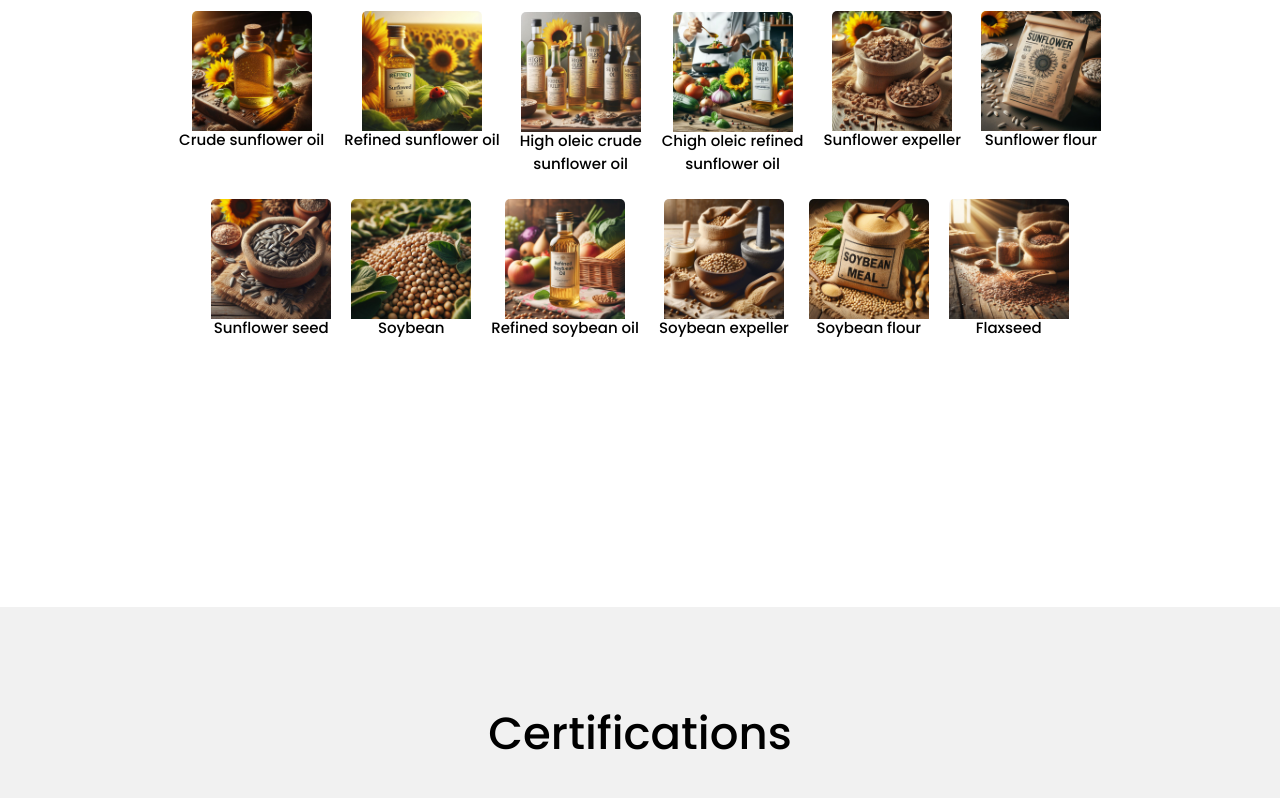
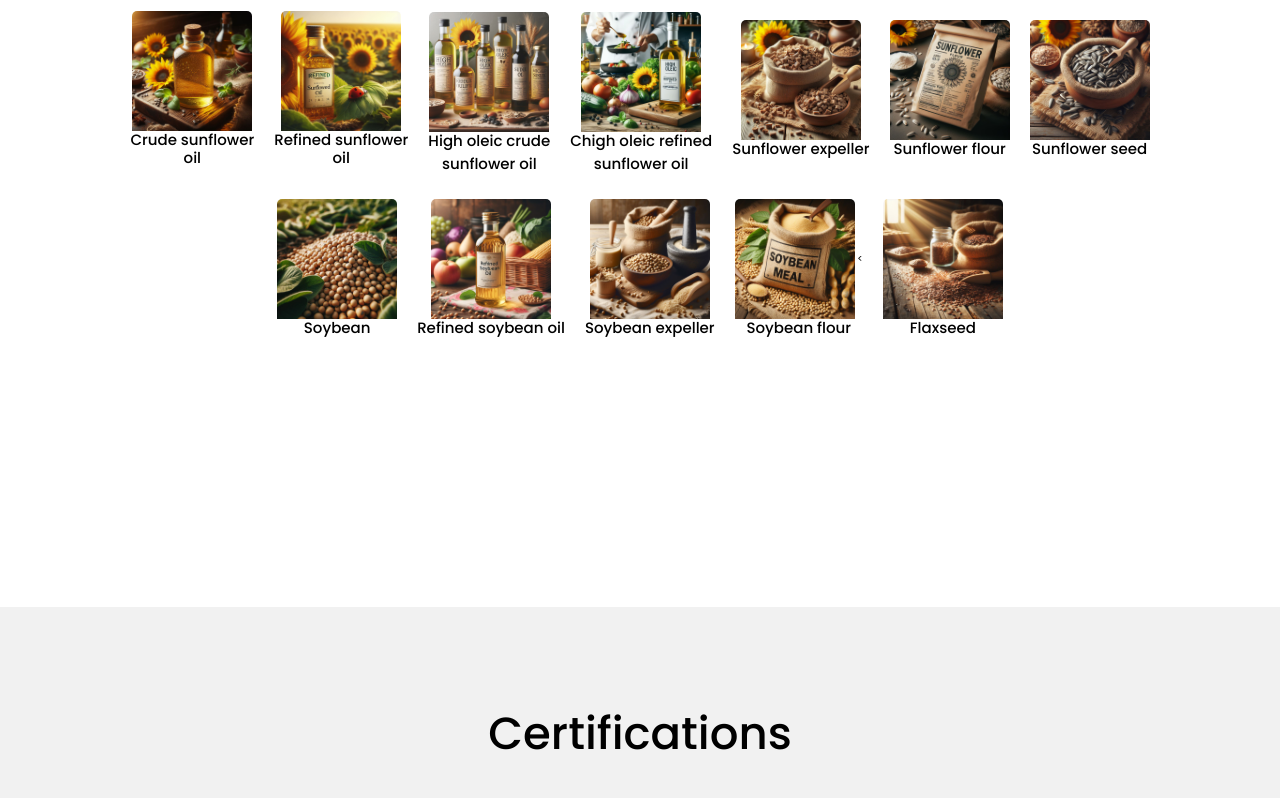
Before and after one commit to victorwake/igl-granos, a plain HTML site: page index.html in a window 1280 px wide. Shown: the part 1660-2458 px from the top of the page. Drawn offline with nearby package versions, Linux system fonts and the light colour scheme.

Commit message:
fix css product

```diff
--- a/index.html
+++ b/index.html
@@ -87,22 +87,22 @@
             <div class="products-box">
                 <img src="./img/products/Crude-sunflower-oil.jpg" alt="" style="width: 120px;">
                 <div class="porfolio-layer">
-                    <h4 id="crude-sunflower">Crude sunflower oil</h4>
+                    <h4 id="crude-sunflower">Crude sunflower </br> oil</h4>
                     <h6 class="br-products"> </h6>
                 <!-- <a href="#"><i class='bx bx-link-external'></i></a> -->
                 </div>
             </div>
             <div class="products-box">
                 <img src="./img/products/Refined-sunflower-oil.jpg" alt="" style="width: 120px;">
-                <div class="porfolio-layer">
-                    <h4 id="refined-sunflower-oil">Refined sunflower oil</h4>
+                <div class="products-layer">
+                    <h4 id="refined-sunflower-oil">Refined sunflower </br> oil</h4>
                     <h6 class="br-products"> </h6>
                 <!-- <a href="#"><i class='bx bx-link-external'></i></a> -->
                 </div>
             </div>
             <div class="products-box">
                 <img src="./img/products/High-oleic-crude-sunflower-oil.jpg" alt="" style="width: 120px;">
-                <div class="porfolio-layer">
+                <div class="products-layer">
                     <h4 id="high-oleic-crude">High oleic crude</h4>
                     <h4 id="sunflower-oil"> sunflower oil</h4>
                 <!-- <a href="#"><i class='bx bx-link-external'></i></a> -->
@@ -110,7 +110,7 @@
             </div>
             <div class="products-box">
                 <img src="./img/products/High-oleic-refined-sunflower-oil.jpg" alt="" style="width: 120px;">
-                <div class="porfolio-layer">
+                <div class="products-layer">
                     <h4 id="chigh-oleic-refined">Chigh oleic refined</h4>
                     <h4 id="sunflower-oil">sunflower oil</h4>
                 <!-- <a href="#"><i class='bx bx-link-external'></i></a> -->
@@ -118,7 +118,7 @@
             </div>
             <div class="products-box">
                 <img src="./img/products/Sunflower-expeller.jpg" alt="" style="width: 120px;">
-                <div class="porfolio-layer">
+                <div class="products-layer">
                     <h4 id="sunflower-expeller">Sunflower expeller</h4>
                     <h6 class="br-products"> </h6>
                 <!-- <a href="#"><i class='bx bx-link-external'></i></a> -->
@@ -126,7 +126,7 @@
             </div>
             <div class="products-box">
                 <img src="./img/products/Sunflower-flour.jpg" alt="" style="width: 120px;">
-                <div class="porfolio-layer">
+                <div class="products-layer">
                     <h4 id="sunflower-flour">Sunflower flour</h4>
                     <h6 class="br-products"> </h6>
                 <!-- <a href="#"><i class='bx bx-link-external'></i></a> -->
@@ -134,7 +134,7 @@
             </div>
             <div class="products-box">
                 <img src="./img/products/Sunflower-seed.jpg" alt="" style="width: 120px;">
-                <div class="porfolio-layer">
+                <div class="products-layer">
                     <h4 id="sunflower-seed">Sunflower seed</h4>
                     <h6 class="br-products"> </h6>
                 <!-- <a href="#"><i class='bx bx-link-external'></i></a> -->
@@ -142,7 +142,7 @@
             </div>
             <div class="products-box">
                 <img src="./img/products/Soybean.jpg" alt="" style="width: 120px;">
-                <div class="porfolio-layer">
+                <div class="products-layer">
                     <h4 id="soybean">Soybean</h4>
                     <h6 class="br-products"> </h6>
                 <!-- <a href="#"><i class='bx bx-link-external'></i></a> -->
@@ -150,7 +150,7 @@
             </div>
             <div class="products-box">
                 <img src="./img/products/Refined-soybean-oil.jpg" alt="" style="width: 120px;">
-                <div class="porfolio-layer">
+                <div class="products-layer">
                     <h4 id="refined-soybean-oil">Refined soybean oil</h4>
                     <h6 class="br-products"> </h6>
                 <!-- <a href="#"><i class='bx bx-link-external'></i></a> -->
@@ -158,7 +158,7 @@
             </div>
             <div class="products-box">
                 <img src="./img/products/Soybean-expeller.jpg" alt="" style="width: 120px;">
-                <div class="porfolio-layer">
+                <div class="products-layer">
                     <h4 id="soybean-expeller">Soybean expeller</h4>
                     <h6 class="br-products"> </h6>
                 <!-- <a href="#"><i class='bx bx-link-external'></i></a> -->
@@ -166,7 +166,7 @@
             </div>
             <div class="products-box">
                 <img src="./img/products/Soybean-flour.jpg" alt="" style="width: 120px;">
-                <div class="porfolio-layer">
+                < <div class="products-layer">
                     <h4 id="soybean-flour">Soybean flour</h4>
                     <h6 class="br-products"> </h6>
                 <!-- <a href="#"><i class='bx bx-link-external'></i></a> -->
@@ -174,7 +174,7 @@
             </div>
             <div class="products-box">
                 <img src="./img/products/Flaxseed.jpg" alt="" style="width: 120px;">
-                <div class="porfolio-layer">
+                <div class="products-layer">
                     <h4 id="flaxseed">Flaxseed</h4>
                     <h6 class="br-products"> </h6>
                 <!-- <a href="#"><i class='bx bx-link-external'></i></a> -->
--- a/style.css
+++ b/style.css
@@ -408,12 +408,13 @@ nav a{
     transition: .5s ease;
 }
 
+
 .products-box img{
     border-radius: 5px 5px 0 0;
 }
 
 .br-products{
-    padding-bottom: 20px;
+    padding-bottom: 2px;
 }
 
 .services h2{
```
